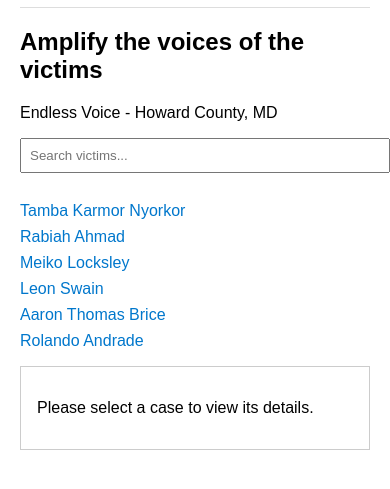
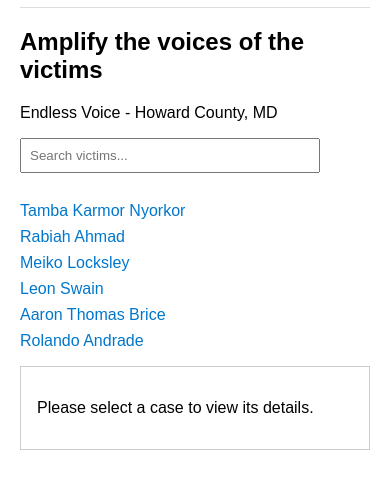
Before and after one commit to softwatercreative/endless-voice, a plain HTML site: page index.html in a window 390 px wide. Shown: the part 139-628 px from the top of the page. Drawn offline with nearby package versions, Linux system fonts and the light colour scheme.

Commit message:
reduced input width@ 600px

```diff
--- a/style.css
+++ b/style.css
@@ -83,4 +83,7 @@ nav a:hover {
     margin-left: 0;
     margin-top: 10px;
   }
+  body > main > section > input[type="text"] {
+    width: 80%;
+  }
 }
```
